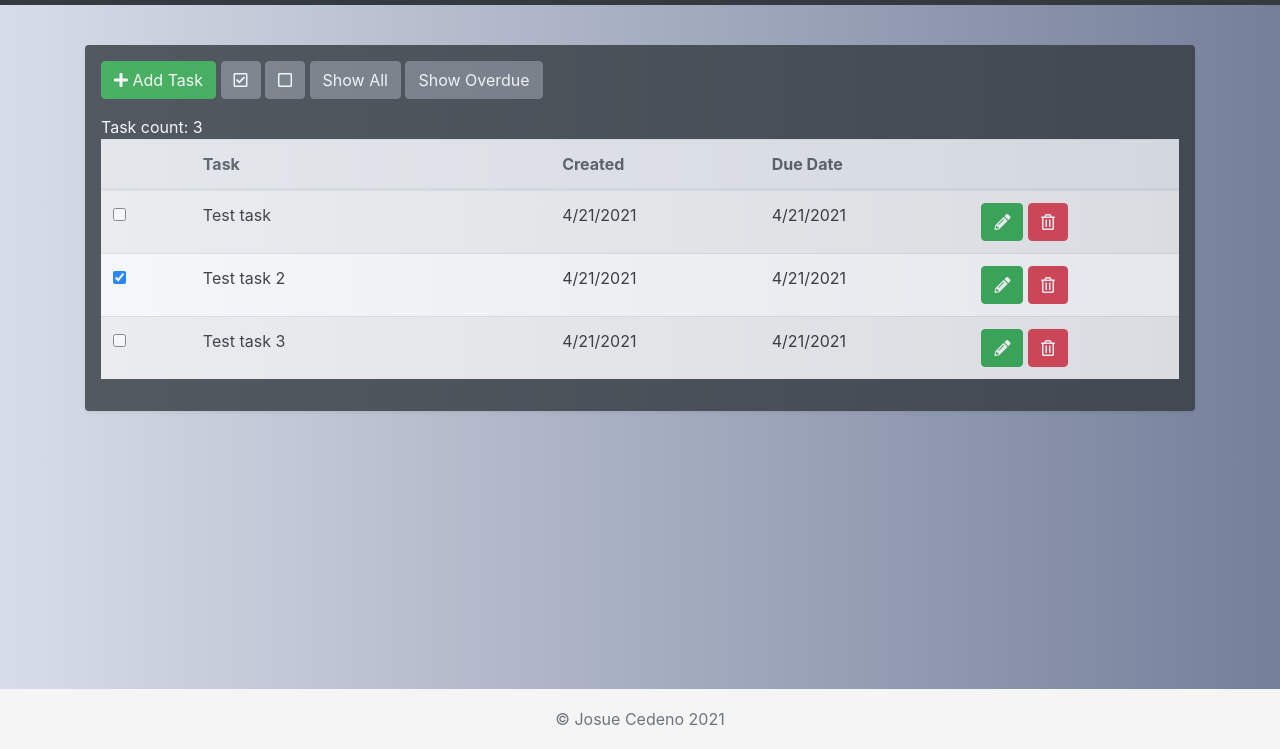
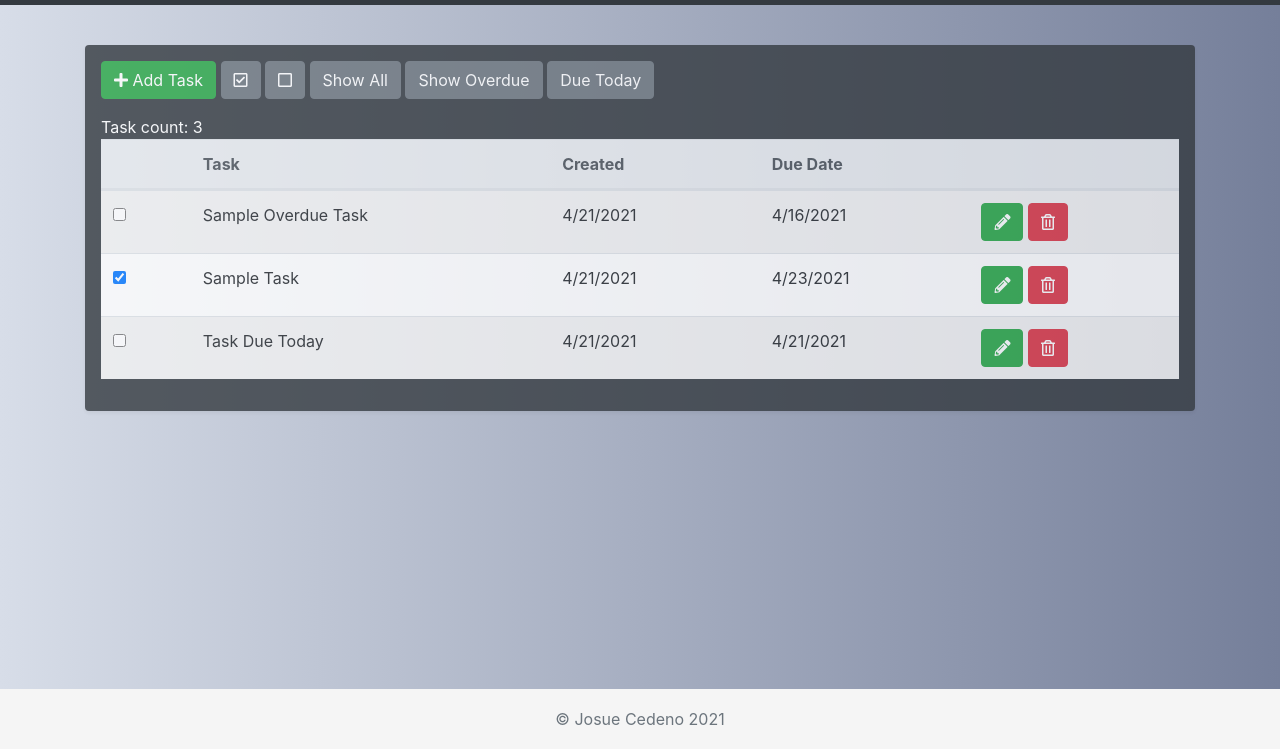
Before and after one commit to mister-josuecedeno/checklist, a plain HTML site: page app.html in a window 1280 px wide. Shown: the part 51-800 px from the top of the page. Drawn offline with nearby package versions, Linux system fonts and the light colour scheme; some packages are replaced by stand-ins of ours; a script that the page names is missing.

Commit message:
Add filter show overdue and due today

```diff
--- a/app.html
+++ b/app.html
@@ -151,6 +151,15 @@
                   title="Show Overdue"
                 >
                   Show Overdue
+                </button>
+                <button
+                  onclick="showDueToday()"
+                  class="btn btn-secondary"
+                  data-toggle="tooltip"
+                  data-placement="top"
+                  title="Due Today"
+                >
+                  Due Today
                 </button>
                 <!-- End of Add Filters -->
               </div>
--- a/js/site.js
+++ b/js/site.js
@@ -1,22 +1,22 @@
 var seedData = [
   {
     complete: false,
-    id: 'test1',
-    task: 'Test task',
+    id: 'id1',
+    task: 'Sample Overdue Task',
     createdDate: new Date(),
-    dueDate: new Date(),
+    dueDate: setDateOffsetDays(-5),
   },
   {
     complete: true,
-    id: 'test2',
-    task: 'Test task 2',
+    id: 'id2',
+    task: 'Sample Task',
     createdDate: new Date(),
-    dueDate: new Date(),
+    dueDate: setDateOffsetDays(2),
   },
   {
     complete: false,
-    id: 'test3',
-    task: 'Test task 3',
+    id: 'id3',
+    task: 'Task Due Today',
     createdDate: new Date(),
     dueDate: new Date(),
   },
@@ -203,15 +203,26 @@ function toggleCompletes(isComplete) {
 }
 
 function showDueToday() {
-  console.log('Show Due Today');
+  let tasks = getLocalStorage();
+  let filtered = tasks;
+  let today = new Date();
+
+  filtered = tasks.filter(
+    (t) => formatDate(new Date(t.dueDate)) === formatDate(today)
+  );
+
+  // Update modelData
+  modelData = filtered;
+
+  // Display Data (modelData)
+  displayData(modelData);
 }
 
 function showOverdue() {
-  console.log('Show Overdue');
-
   let tasks = getLocalStorage();
   let filtered = tasks;
-  let today = new Date();
+  // let today = new Date();
+  let today = setDateOffsetDays(-1);
 
   filtered = tasks.filter((t) => new Date(t.dueDate) < today);
 
@@ -281,6 +292,12 @@ function formatFormDate(strDate) {
   return `${year}-${strMonth}-${strDay}`;
 }
 
+function setDateOffsetDays(days) {
+  let dt = new Date();
+  dt.setDate(dt.getDate() + days);
+  return dt;
+}
+
 function getDateParts(strDate) {
   // How many types of date?
 
```
